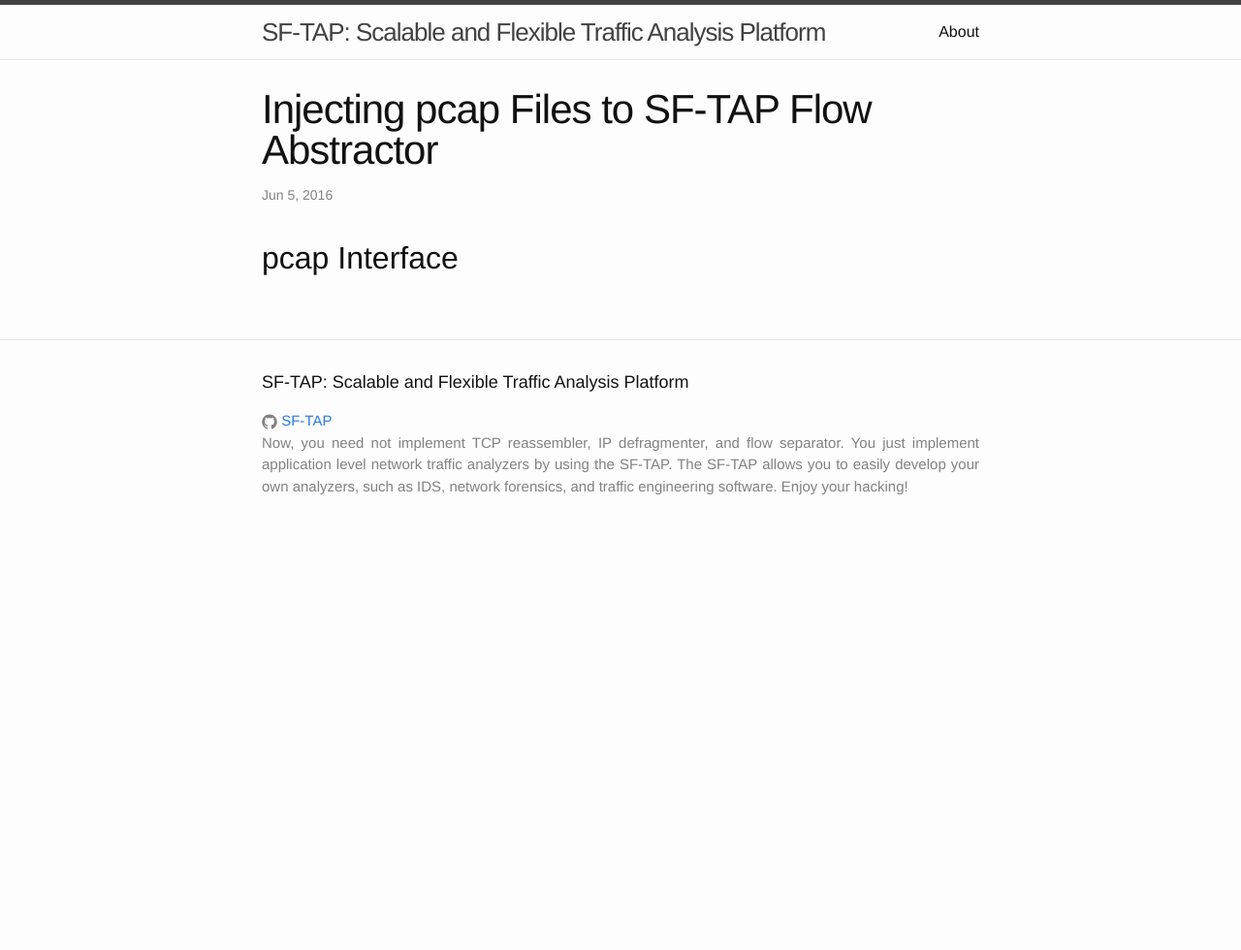
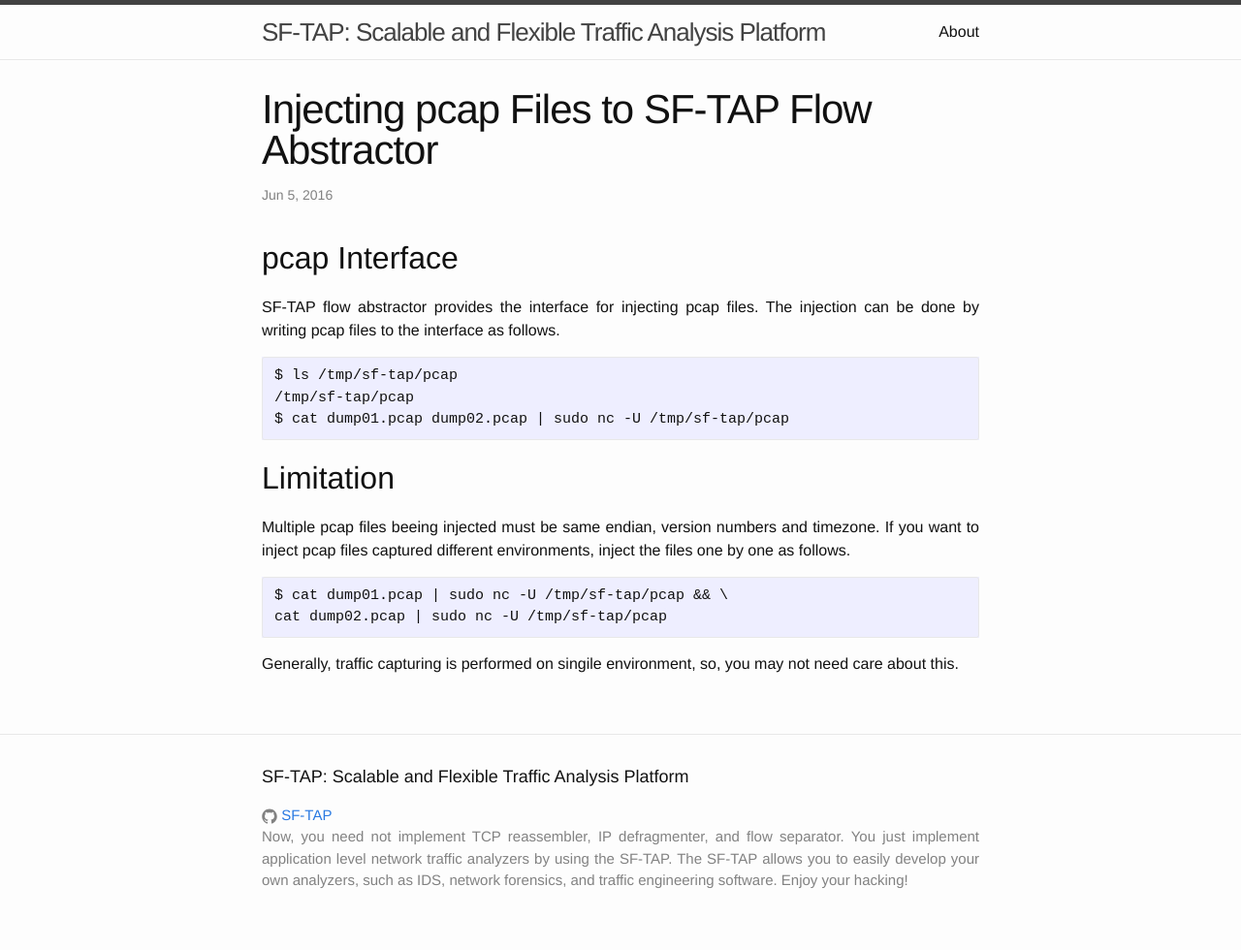
Before and after one commit to SF-TAP/SF-TAP.github.io, a Jekyll site: the page built from _posts/2016-06-06-injecting-pcap-files.markdown, in a window 1280 px wide. Shown: the whole page at 97% size. Built offline with Jekyll 4.4.1, drawn with Linux system fonts in a browser that asks for light colours; before the commit the page ends 900 px from its top, so only the background shows below that.

Commit message:
update for pcap injection

```diff
--- a/_posts/2015-11-21-install-cell-incubator.markdown
+++ b/_posts/2015-11-21-install-cell-incubator.markdown
@@ -6,7 +6,7 @@
 ---
 ## FreeBSD Version
 
-This document is for FreeBSD 10.1 and 10.2.
+This document is for FreeBSD 10.1, 10.2 and 10.3.
 
 ## Build netmap Enabled Kernel
 
--- a/_posts/2015-11-21-install-flow-abstractor.markdown
+++ b/_posts/2015-11-21-install-flow-abstractor.markdown
@@ -6,7 +6,7 @@
 ---
 ## Ubuntu Version
 
-This document is for Ubuntu 14.10, 15.04 and 15.10.
+This document is for Ubuntu 14.10, 15.04, 15.10 and 16.04.
 
 ## Install Dependencies
 
--- a/_posts/2016-06-06-injecting-pcap-files.markdown
+++ b/_posts/2016-06-06-injecting-pcap-files.markdown
@@ -6,3 +6,23 @@
 ---
 
 ## pcap Interface
+
+SF-TAP flow abstractor provides the interface for injecting pcap files.
+The injection can be done by writing pcap files to the interface as follows.
+
+    $ ls /tmp/sf-tap/pcap
+    /tmp/sf-tap/pcap
+    $ cat dump01.pcap dump02.pcap | sudo nc -U /tmp/sf-tap/pcap
+
+## Limitation
+
+Multiple pcap files beeing injected must be same endian,
+version numbers and timezone.
+If you want to inject pcap files captured different environments,
+inject the files one by one as follows.
+
+    $ cat dump01.pcap | sudo nc -U /tmp/sf-tap/pcap && \
+    cat dump02.pcap | sudo nc -U /tmp/sf-tap/pcap
+
+Generally, traffic capturing is performed on singile environment,
+so, you may not need care about this.
```
